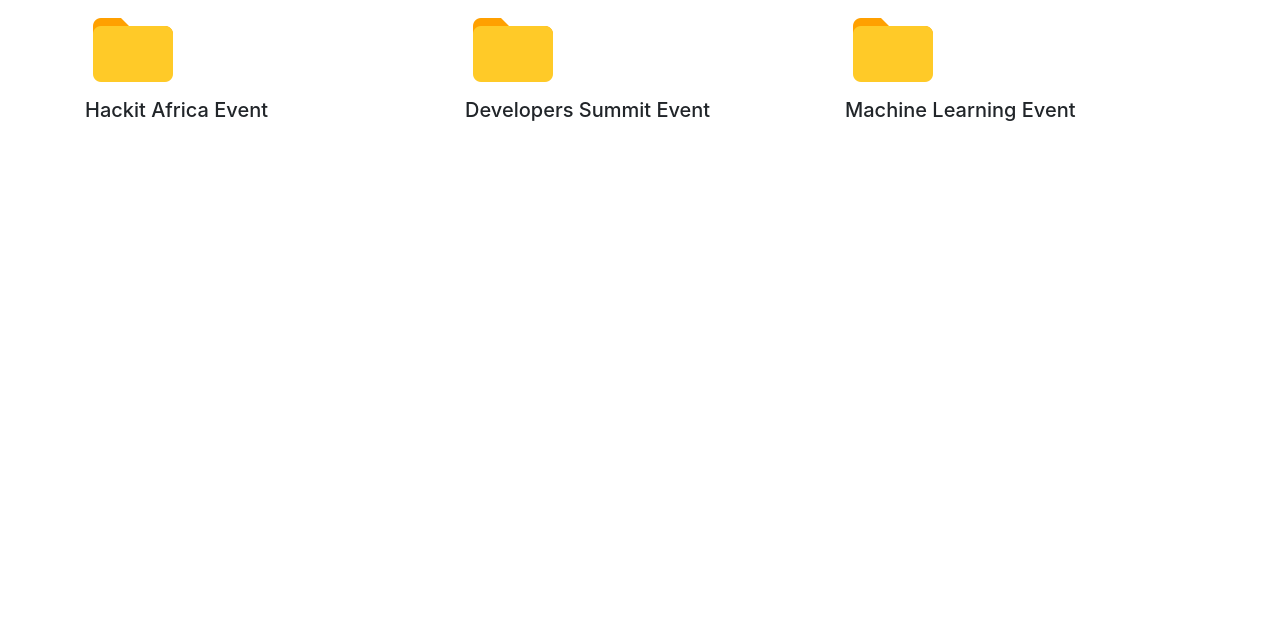
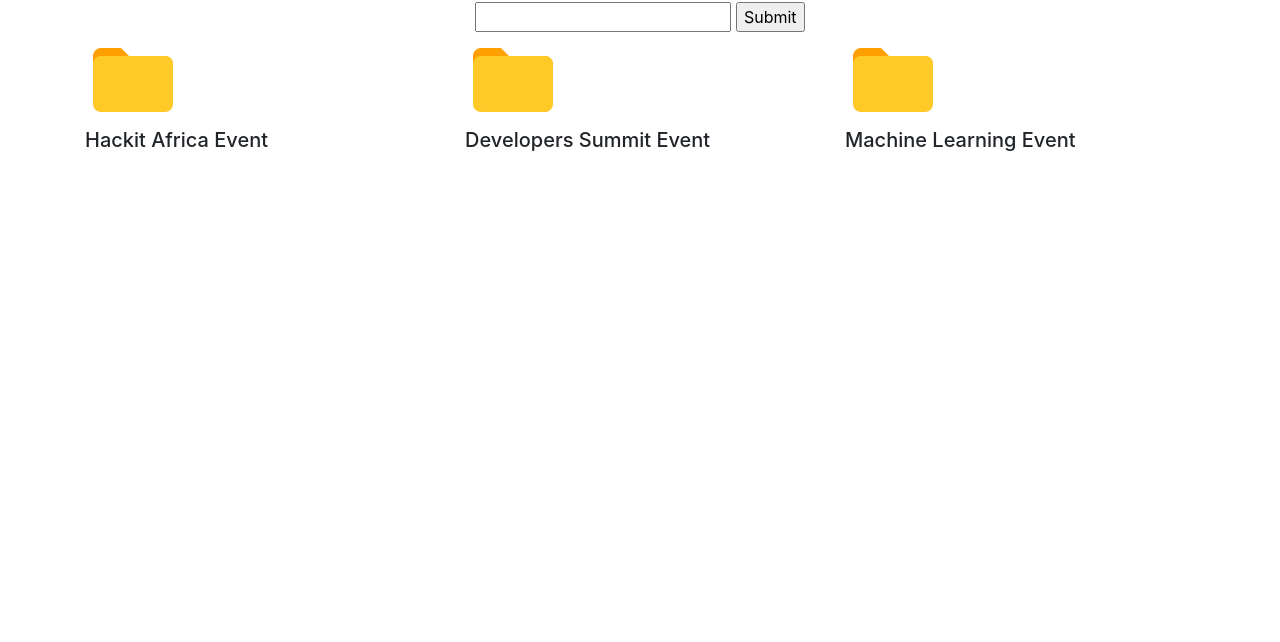
Before and after one commit to jackyk/Hackit, a website: page upload.html in a window 1280 px wide. Shown: the part 158-800 px from the top of the page. Drawn offline with Linux system fonts and the light colour scheme.

Commit message:
add folder and name

```diff
--- a/upload.html
+++ b/upload.html
@@ -47,12 +47,17 @@
             <!-- <a href=""><h1 class="mt-5"><span><script>alert("this is new")</script><h1>+</h1></span></a> -->
             <div class="mt-5">
                 <h1><a href="" onclick="myFunction()" id="popup">+</a></h1>
-                <div id="createFolder"></div>
+                <div id="createFolder">
+                  <form>
+                    <input id="foldername" type="text" value="">
+                    <input type="button" value="Submit" onclick="myFunction()" />
+                  </form>
+                </div>
 
             </div>
         </div>
       </div>
-      <div class="row">
+      <div class="row" id="folderCont">
         <div class="col-lg-4">
             <img src="images/folderIcon.png" alt="icon-image">
             <h5>Hackit Africa Event</h5>
@@ -68,13 +73,34 @@
         </div>
 
       </div>
+      <div class="row">
+        <!-- <div class="col-lg-4">
+            <img src="images/folderIcon.png" alt="icon-image">
+            <h5><div id="alert"></div></h5>
+        </div> -->
+      </div>
     <script>
             function myFunction() {
-                var x = document.getElementById("createFolder");
-                // x.style.fontSize = "25px";
-                // x.style.color = "#FF0090";
-                // x.style.width = "40%";
+              // console.log("button clicked")
+              // var imgLoad =
+              // var Input = document.getElementById('foldername').value
+              var img = document.createElement('img');
+              img.src = "images/folderIcon.png";
+              img.alt = "icon-image";
+
+              var h5 = document.createElement('h5');
+              h5.innerHTML = document.getElementById('foldername').value
+              var cont = document.createElement('div');
+              cont.className = "col-lg-4";
+              cont.append(img);
+              console.log(cont);
+              cont.append(h5);
+            document.getElementById("folderCont").append(cont);
+            // document.getElementById('alert').innerHTML = Input;
             }
+
+
+
             </script>
 
 
```
